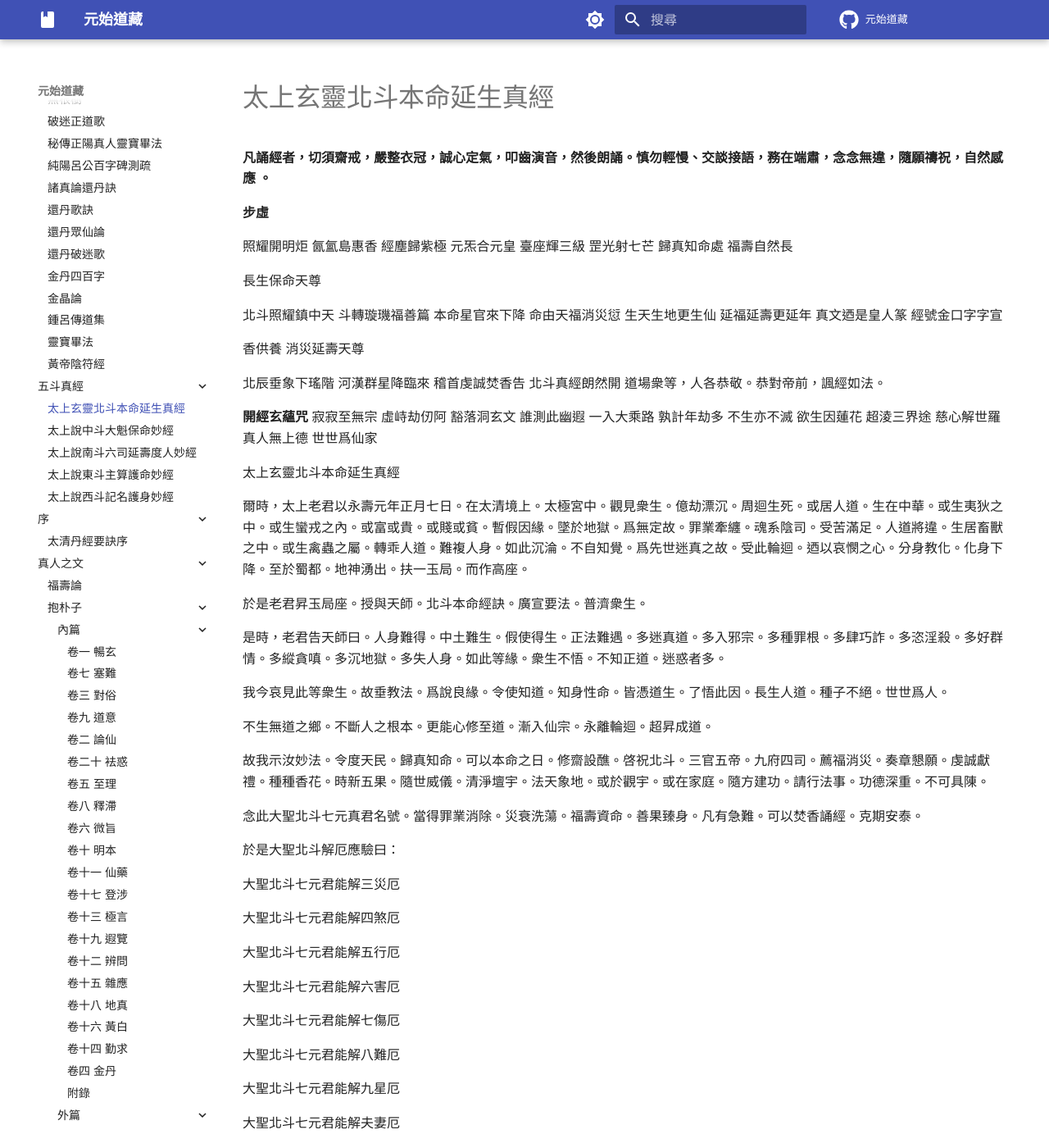
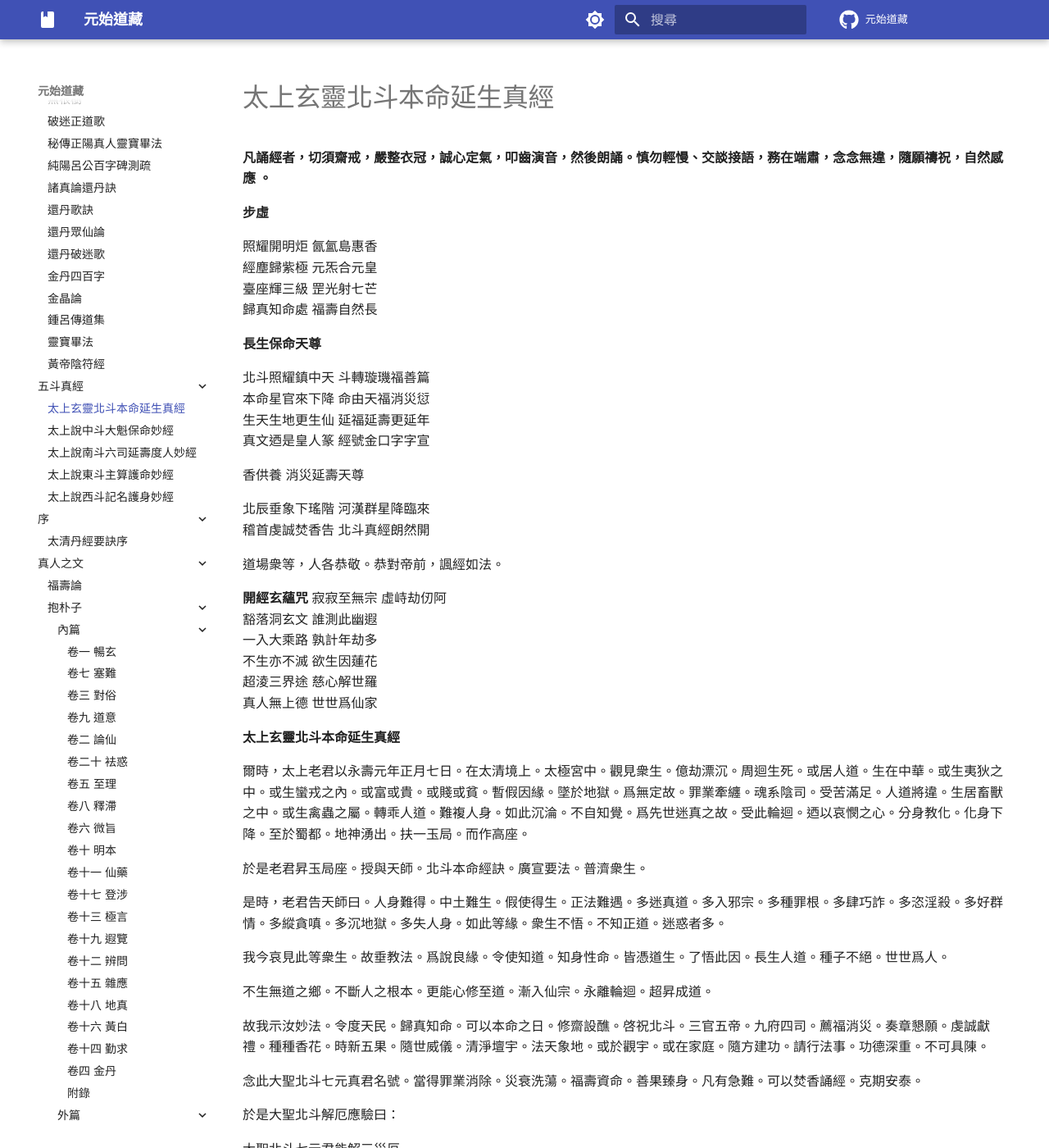
Before and after one commit to ChenDaojun/mkdocs-daozang, an MkDocs documentation site: the page built from docs/五斗真經/太上玄靈北斗本命延生真經.md, in a window 1280 px wide and 1400 px high. Shown: the whole window at 82% size. Built offline with MkDocs 1.6.1 and Material for MkDocs 9.7.7, drawn with Linux system fonts in a browser that asks for light colours; comment, search, counter and statistics services are not loaded; some of the changed text lies outside the part shown.

Commit message:
小做更新

```diff
--- a/docs/stylesheets/extra.css
+++ b/docs/stylesheets/extra.css
@@ -1,7 +1,7 @@
 @font-face {
     font-family: "LXGW Wenkai TC";
-    src: "../docs/resources/font/LXGWWenKaiTC-Regular.ttf";
+    src: "docs/resources/font/LXGWWenKaiTC-Regular.ttf";
   }
-  :root {
-    --md-text-font: "LXGW WenKai TC";
-  }
+:root {
+  --md-text-font: "LXGW WenKai TC";
+}
--- a/docs/五斗真經/太上玄靈北斗本命延生真經.md
+++ b/docs/五斗真經/太上玄靈北斗本命延生真經.md
@@ -7,7 +7,7 @@
 臺座輝三級 罡光射七芒
 歸真知命處 福壽自然長
 
-長生保命天尊
+**長生保命天尊**
 
 北斗照耀鎮中天 斗轉璇璣福善篇
 本命星官來下降 命由天福消災愆
@@ -18,6 +18,7 @@
 
 北辰垂象下瑤階 河漢群星降臨來
 稽首虔誠焚香告 北斗真經朗然開
+
 道場衆等，人各恭敬。恭對帝前，諷經如法。
 
 **開經玄蘊咒**
@@ -29,7 +30,7 @@
 真人無上德 世世爲仙家
 
 
-太上玄靈北斗本命延生真經
+**太上玄靈北斗本命延生真經**
 
 爾時，太上老君以永壽元年正月七日。在太清境上。太極宮中。觀見衆生。億劫漂沉。周迴生死。或居人道。生在中華。或生夷狄之中。或生蠻戎之內。或富或貴。或賤或貧。暫假因緣。墜於地獄。爲無定故。罪業牽纏。魂系陰司。受苦滿足。人道將違。生居畜獸之中。或生禽蟲之屬。轉乖人道。難複人身。如此沉淪。不自知覺。爲先世迷真之故。受此輪迴。迺以哀憫之心。分身教化。化身下降。至於蜀都。地神湧出。扶一玉局。而作高座。
 
@@ -188,15 +189,17 @@
 
 老君曰：善哉！善哉！汝可宣揚正教，福利無邊，普及衆生，永霑勝善。天師稽首禮謝，信受奉行。
 
-北斗長生聰明神咒
+---
 
-凡有善士初持此經於晨朝。但先誦此咒。其功神驗不可盡述。
+> 北斗長生聰明神咒
 
-北斗七星。玉真仙靈。貪狼巨門。保臣長存。
-祿存文曲。使臣聰明。廉貞武曲。爲臣安寧。
-破軍輔星。護臣身形。常居吉慶。永處福齡。
-注上生籍。勾落死名。神清炁爽。動達幽冥。
-禦邪攝鬼。群妖摧傾。學道修真。伏願遂成。七元覆護。飛昇紫庭。急急如太上律令。
+>> 凡有善士初持此經於晨朝。但先誦此咒。其功神驗不可盡述。
+
+> 北斗七星。玉真仙靈。貪狼巨門。保臣長存。
+> 祿存文曲。使臣聰明。廉貞武曲。爲臣安寧。
+> 破軍輔星。護臣身形。常居吉慶。永處福齡。
+> 注上生籍。勾落死名。神清炁爽。動達幽冥。
+> 禦邪攝鬼。群妖摧傾。學道修真。伏願遂成。七元覆護。飛昇紫庭。急急如太上律令。
 
 **北斗小讚**
 
--- a/mkdocs.yml
+++ b/mkdocs.yml
@@ -8,8 +8,6 @@ theme:
   language: zh-TW # 設置語言
 
   direction: ltr # 設置閲讀方向，這是從左往右
-
-  font: false # 设置字体
 
   icon:
     logo: material/book # 設置logo
```
